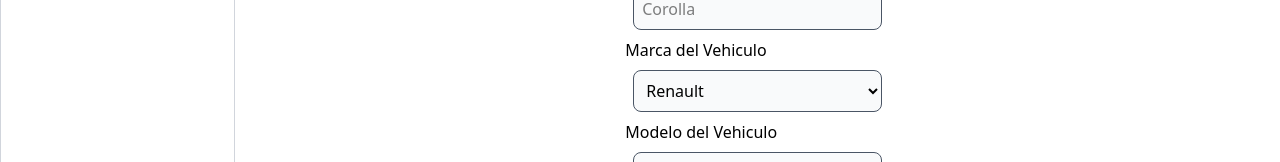
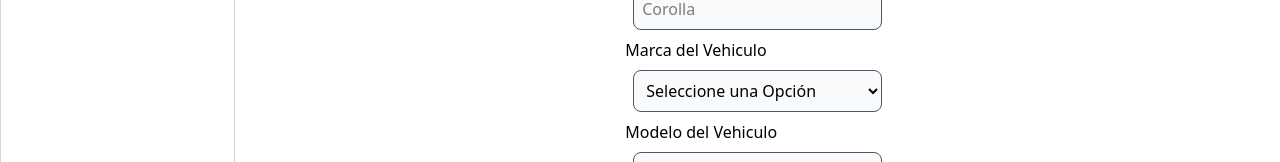
Before and after one commit to hanrike/pyppageTailwind, a React (Vite) app: page /admin/vehiculos in a window 1280 px wide. Both pictures are taken after a click on the button "Crear nuevo Vehiculo". Shown: the part 304-466 px from the top of the page. Built offline with nearby package versions, Linux system fonts and the light colour scheme.

Commit message:
el formulario ya se esta guardando y almacenando en el formulario crear nuevo vehiculo funcionando ok

```diff
--- a/src/pages/admin/Vehiculos.jsx
+++ b/src/pages/admin/Vehiculos.jsx
@@ -85,9 +85,9 @@
       {mostrarTabla ? (
         <TablaVehiculos listaVehiculos={vehiculos}/>
         ):(<FormularioCreacionVehiculos
-          funcionParaMostrarLaTabla={setMostrarTabla}
+          setMostrarTabla={setMostrarTabla}
           listaVehiculos={vehiculos} // a esta lista de vehiculos le vamos a realizar un append como se hacia en python pero con estructura java script
-          funcionParaAgregarUnVehiculo={setVehiculos}/>// prop set mostrar tabla para que el hijo que es FormularioCreacionVehiculos se cambie con el set mostrar tabla
+          setVehiculos={setVehiculos}/>// prop set mostrar tabla para que el hijo que es FormularioCreacionVehiculos se cambie con el set mostrar tabla
         )} {/**si mostrarTabla es verdadero entonces habilite  */}{/**renderizacion para el componente de tabla vehiculos */}
         {/**De esta manera ya tenemos el contenedor con la funcion  */}
         <ToastContainer
@@ -133,7 +133,7 @@
   )
 }
 //aqui llamo al prop directamenet en el formulario dentro de los parentesisis poniendo la funcionParaMostrarTabla
-const FormularioCreacionVehiculos = ({funcionParaMostrarLaTabla,listaVehiculos,funcionParaAgregarUnVehiculo}) => {
+const FormularioCreacionVehiculos = ({setMostrarTabla,listaVehiculos,setVehiculos}) => {
   const form=useRef(null) //este es const o funcion para uso de useRef el null es para q no pponga ningun parametro al principioo
   //esta es una forma de hacer que el boton guardar vehiculo funcione controlar un input con estados
 //la (e) quiere decir q le entra un evento a la funcion forma recomendada de trabajar con formularios
@@ -142,11 +142,14 @@
     const fd=new FormData(form.current) //debo hacerlo de esta manera con la funcion para que trabaje FormData con esto se evita tener un estado para cada input se puede omitir
 
     //creo la nueva funcion donde quedaran almacenados los datos
-    const nuevoVehiculo={} //aqui queda mi array vacio listo para almacenar datos
+    const nuevoVehiculo={} //aqui queda mi array vacio listo para almacenar datos, se cre una nueva variable nuevoVehiculo y se inicializo como un objeto vacio
+                            //nuevoVehiculo en el key que me sta trayendo este forEach igual al value que me esta trayendo el forEach
     fd.forEach((value,key)=>{ //en el forEach esta el valor y elemento
-      nuevoVehiculo[key]=value
+      nuevoVehiculo[key]=value //para cada elemento que se inicializo como un objeto vacio cons nuevoVehicuolo
      })
-    console.log('datos del form enviados',nuevoVehiculo)  //funcion formData nos deja construir un set de llave valor que vengan de un campo de un formulario y sus valores
+     setMostrarTabla(true)
+     toast.success('Vehiculo agrgado con exito')
+     setVehiculos([...listaVehiculos,nuevoVehiculo])
   }
   return(
     <div className='flex flex-col items-center justify-center'>
@@ -172,8 +175,9 @@
         className='bg-gray-50 border border-gray-600 p-2 rounded-lg m-2'
         name='marca'
         required //funcion html para que tenga que requrir el dato si no no deja avanzar
+        defaultValue={0} //con el fin de que inicialice la marca vehiculo sin valores iniciales quemadops
          >
-          <option disabled>Seleccione una Opción</option>
+          <option disabled value={0}>Seleccione una Opción</option>
           <option>Renault</option>
           <option>Toyota</option>
           <option>Ford</option>
```
